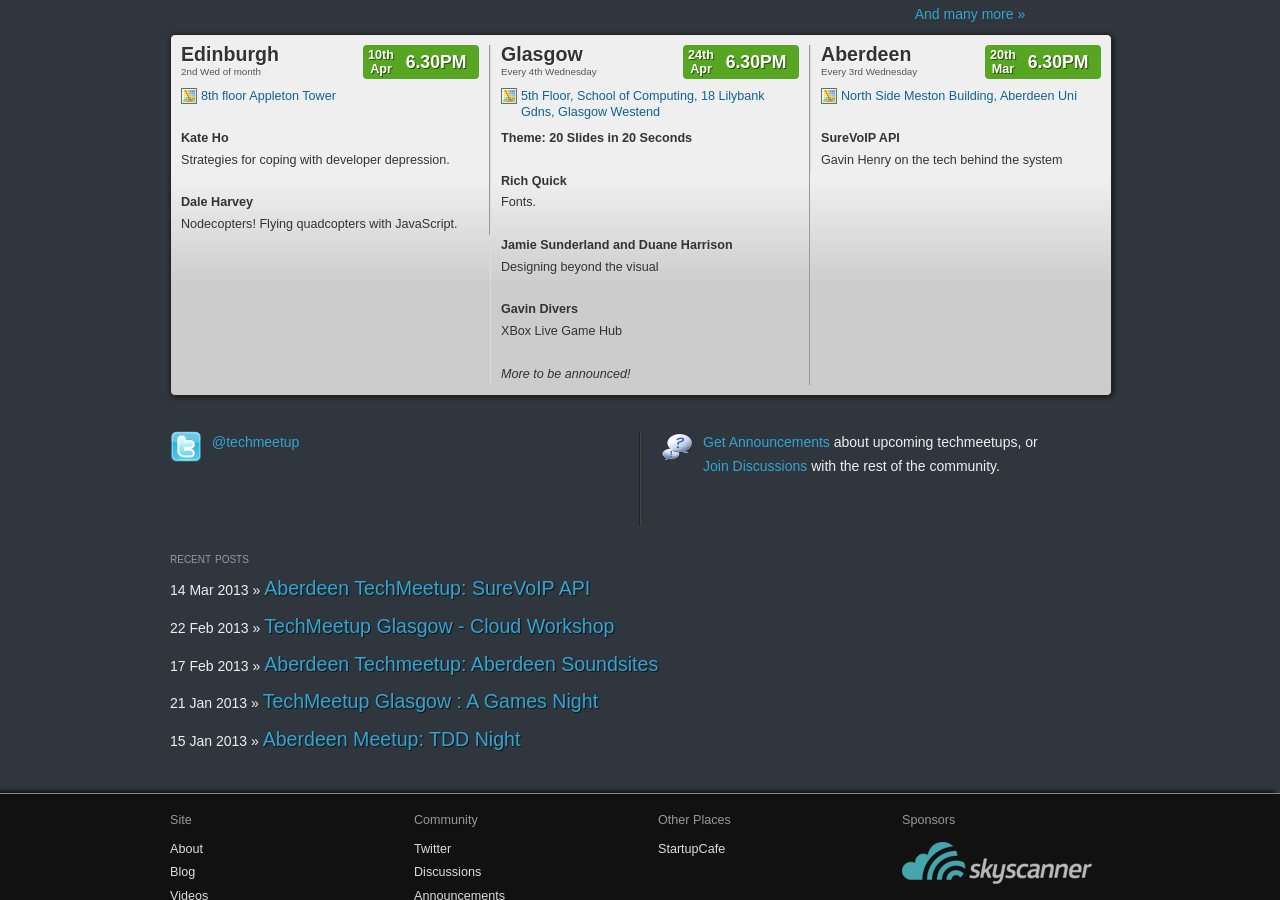
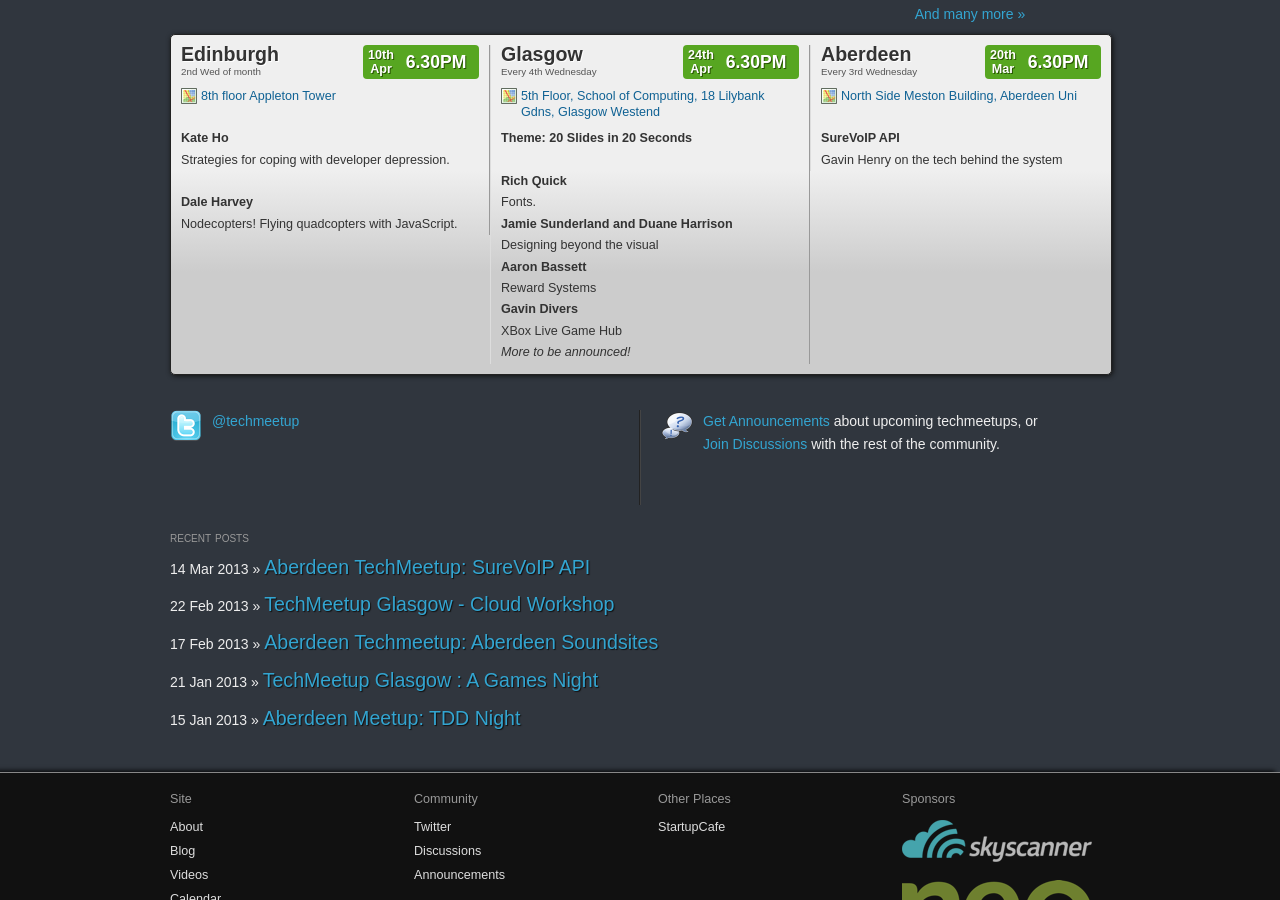
Before and after one commit to techmeetup/techmeetup.co.uk, a Jekyll site: the page built from index.html, in a window 1280 px wide and 900 px high, scrolled down 378 px. Built offline with Jekyll 4.4.1, drawn with Linux system fonts in a browser that asks for light colours.

Commit message:
Adding Aaron to Glasgow April

```diff
--- a/index.html
+++ b/index.html
@@ -64,13 +64,16 @@
       <br/>
 
       <strong>Rich Quick</strong> <br />
-      Fonts.<br/><br/>
+      Fonts.<br/>
 
       <strong>Jamie Sunderland and Duane Harrison </strong><br />
-      Designing beyond the visual<br/><br/>
+      Designing beyond the visual<br/>
+
+      <strong>Aaron Bassett</strong><br />
+      Reward Systems<br/>
 
       <strong>Gavin Divers</strong><br />
-      XBox Live Game Hub<br/><br/>
+      XBox Live Game Hub<br/>
 
       <em>More to be announced!</em>
 
```
